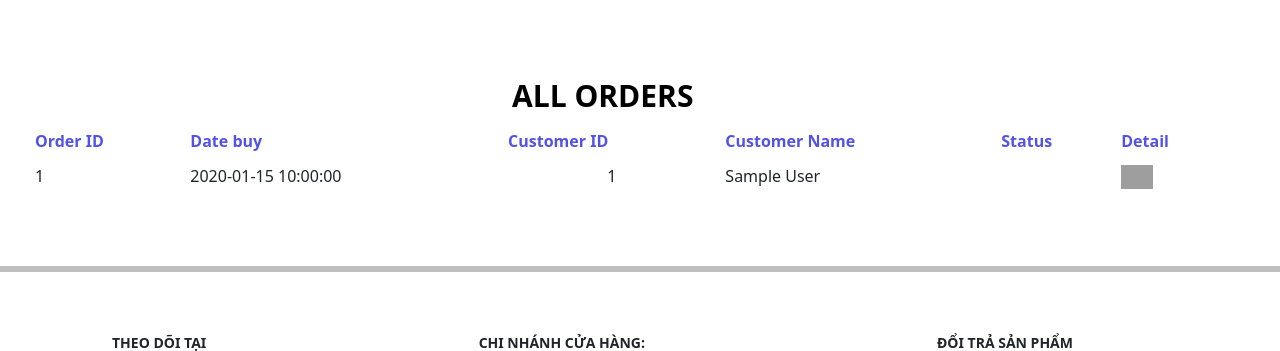
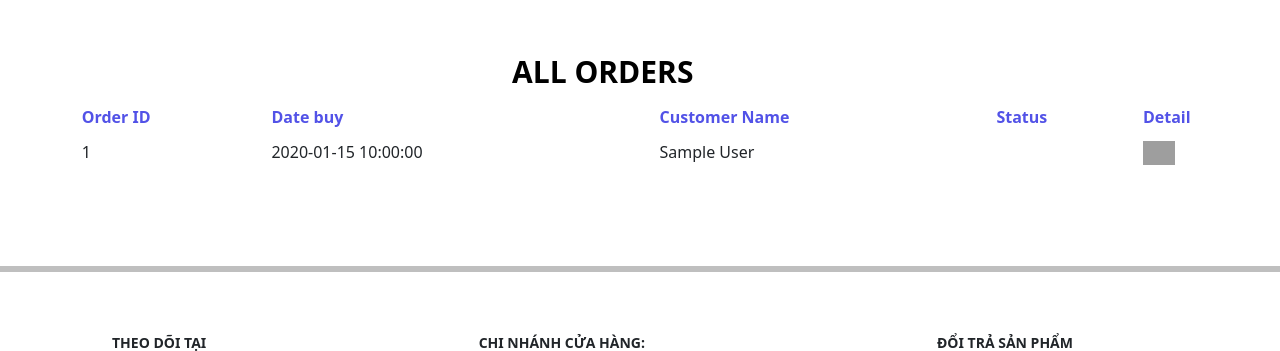
Before and after one commit to TranNguyenChiAn/Design, a PHP site: page /history_order.php?id=1 in a window 1280 px wide. Shown: the part 70-421 px from the top of the page. Run offline with PHP 8.4, Linux system fonts and the light colour scheme; the visitor is signed in with stand-in values (Sample User, id 1); tables that the repository leaves empty or names only in its code hold one stand-in row (values such as "Sample post"); grey boxes are pictures that could not be loaded.

Commit message:
Update history_order.php

```diff
--- a/customer/profile/history_order.php
+++ b/customer/profile/history_order.php
@@ -38,13 +38,12 @@
 //Dong ket noi
 include_once '../connect/close.php';
 ?>
-<div style="position: relative; top: 48px">
+<div style="position: relative; top: 24px">
 <h2 style="color: black;margin-left: 40%" class="table_title"> ALL ORDERS </h2>
-<table class="table-admin" width="100%" border="0" cellspacing="0" cellpadding="5px">
+<table style="margin-left: 6%" class="table-admin" width="100%" border="0" cellspacing="0" cellpadding="5px">
     <tr>
         <th class="t-heading"> Order ID </th>
         <th class="t-heading"> Date buy</th>
-        <th class="t-heading"> Customer ID </th>
         <th class="t-heading"> Customer Name </th>
         <th class="t-heading"> Status </th>
         <th class="t-heading"> Detail </th>
@@ -55,9 +54,6 @@
         <tr class="record">
             <td> <?= $order['id']?> </td>
             <td> <?= $order['date_buy']?> </td>
-            <td align="center">
-                <?= $order['customer_id']?>
-            </td>
             <td>
                 <?= $order['customer_name']?>
             </td>
```
